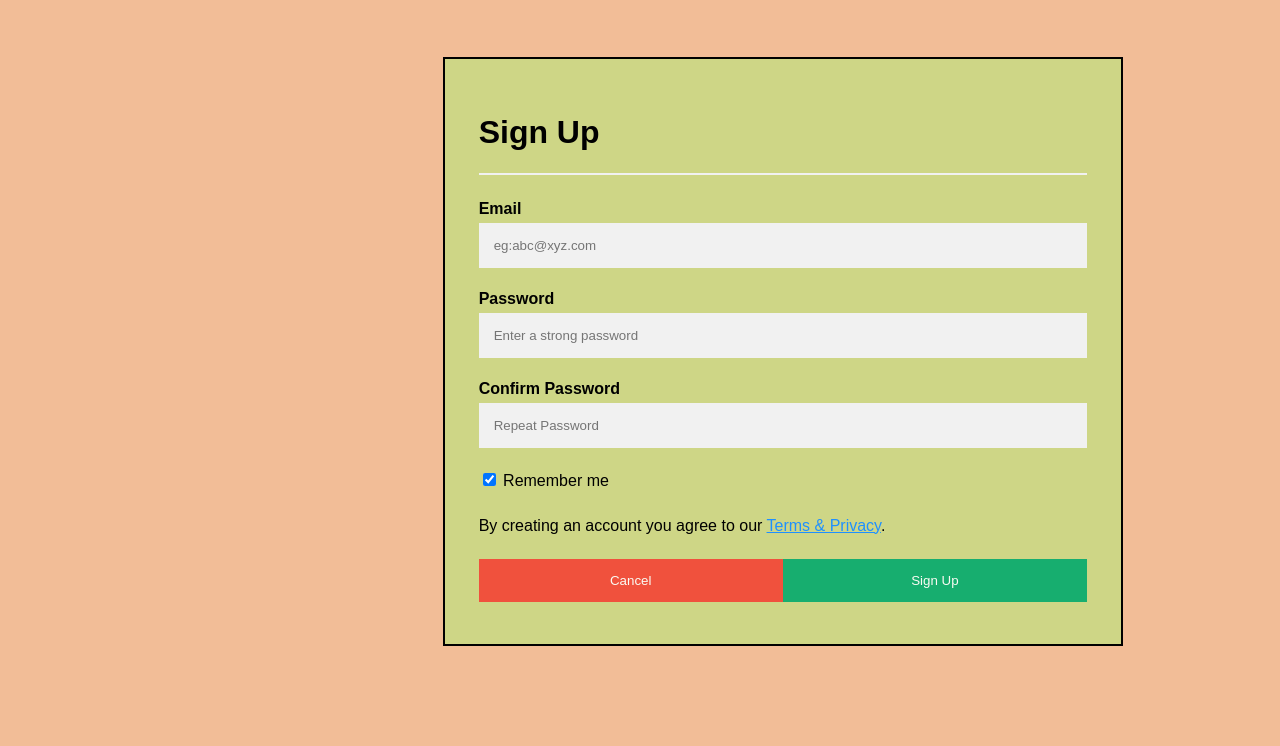
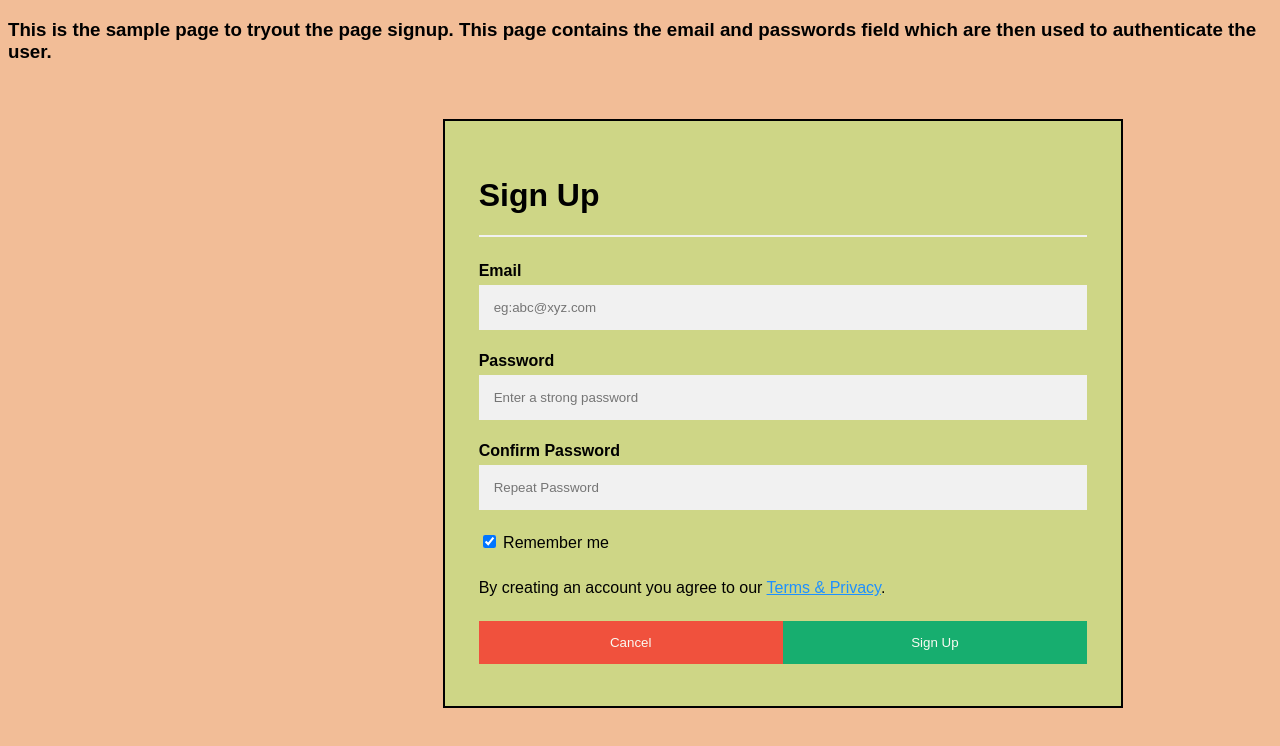
Before and after one commit to himpat202/pagesignup, a plain HTML site: page index.html in a window 1280 px wide. Drawn offline with Linux system fonts and the light colour scheme.

Commit message:
update index.html

```diff
--- a/index.html
+++ b/index.html
@@ -40,6 +40,7 @@
 </head>
 </head>
 <body class="c1">
+    <h3> This is the sample page to tryout the page signup. This page contains the email and passwords field which are then used to authenticate the user.</h3>
     <form >
       <div class="container">
         <h1>Sign Up</h1>
```
